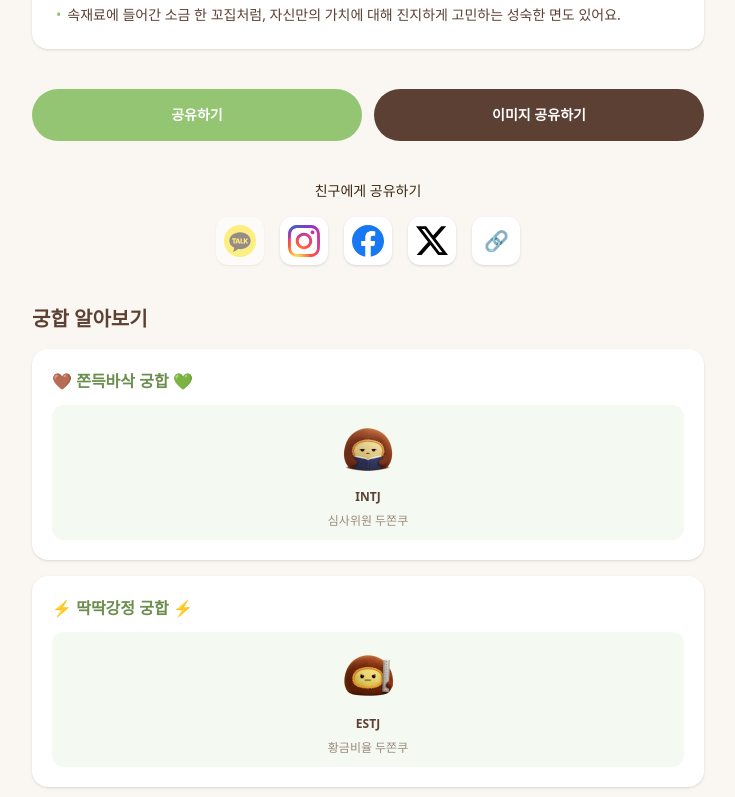
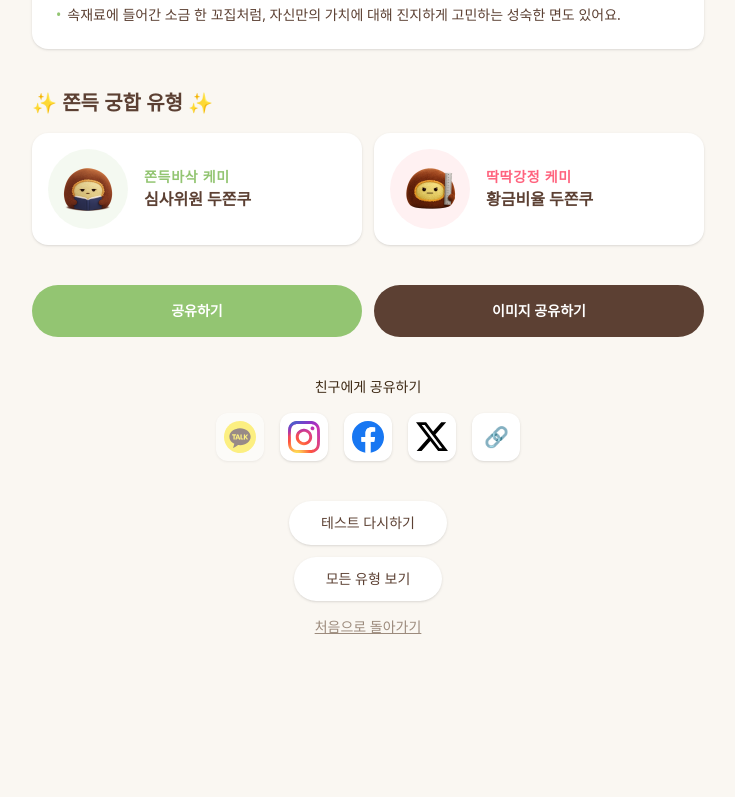
Before and after one commit to o5sy/dubai-recipe-test, a Next.js app: page /result/enfp in a window 1280 px wide. Shown: the part 863-1660 px from the top of the page, without its empty margins (272-1007 px from the left). After the commit the page ends 1580 px from the top, so only its background shows below. Built offline with nearby package versions, Linux system fonts and the light colour scheme; no server answers.

Commit message:
design: 궁합 섹션 디자인 수정

```diff
--- a/src/app/result/[type]/page.tsx
+++ b/src/app/result/[type]/page.tsx
@@ -41,6 +41,9 @@ export default async function ResultPage({ params }: ResultPageProps) {
           description={result.description}
         />
 
+        {/* 궁합 섹션 */}
+        <CompatibilitySection currentType={result.type} />
+
         {/* 공유 섹션 */}
         <ShareSection
           resultCardProps={{
@@ -50,9 +53,6 @@ export default async function ResultPage({ params }: ResultPageProps) {
             description: result.description,
           }}
         />
-
-        {/* 궁합 섹션 */}
-        <CompatibilitySection currentType={result.type} />
 
         {/* 하단 버튼 */}
         <div className="mb-4 flex w-full flex-col items-center gap-3">
--- a/src/components/result/CompatibilitySection.tsx
+++ b/src/components/result/CompatibilitySection.tsx
@@ -21,68 +21,63 @@ export default function CompatibilitySection({
     .map((type) => results[type])
     .filter(Boolean);
 
+  const good = goodTypes[0];
+  const bad = badTypes[0];
+
+  if (!good || !bad) return null;
+
   return (
     <div className="mb-10 w-full">
-      <h2 className="text-chocolate mb-4 text-xl font-bold">궁합 알아보기</h2>
+      <h2 className="text-chocolate mb-4 text-xl font-bold">
+        ✨ 쫀득 궁합 유형 ✨
+      </h2>
 
-      <div className="space-y-4">
-        <div className="rounded-2xl bg-white p-5 shadow-sm">
-          <h3 className="text-pistachio-dark mb-3 text-base font-semibold">
-            🤎 쫀득바삭 궁합 💚
-          </h3>
       <div className="flex gap-3">
-            {goodTypes.map((result) => (
         <Link
-                key={result.type}
-                href={`/result/${result.type.toLowerCase()}`}
-                className="bg-pistachio/10 hover:bg-pistachio/20 flex flex-1 flex-col items-center gap-2 rounded-xl p-3 transition-colors"
+          href={`/result/${good.type.toLowerCase()}`}
+          className="flex flex-1 flex-row items-center gap-4 rounded-2xl bg-white p-4 shadow-sm transition-all hover:shadow-md"
         >
+          <div className="bg-pistachio/10 flex h-20 w-20 shrink-0 items-center justify-center rounded-full">
             <Image
-                  src={getCharacterImagePathByMbtiType(result.type)}
-                  alt={result.type}
+              src={getCharacterImagePathByMbtiType(good.type)}
+              alt={good.type}
               width={64}
-                  height={80}
-                  className="rounded-lg object-cover"
+              height={64}
+              className="rounded-full object-cover"
             />
-                <span className="text-chocolate text-xs font-semibold">
-                  {result.type}
+          </div>
+          <div className="flex flex-col">
+            <span className="text-pistachio text-sm font-semibold tracking-wider uppercase">
+              쫀득바삭 케미
             </span>
-                <span className="text-center text-xs leading-tight text-(--color-text-muted)">
-                  {result.name.split(',')[1]?.trim()}
+            <span className="text-chocolate text-md font-semibold">
+              {good.name.split(',')[1]?.trim()}
             </span>
+          </div>
         </Link>
-            ))}
+
+        <Link
+          href={`/result/${bad.type.toLowerCase()}`}
+          className="flex flex-1 flex-row items-center gap-4 rounded-2xl bg-white p-4 shadow-sm transition-all hover:shadow-md"
+        >
+          <div className="flex h-20 w-20 shrink-0 items-center justify-center rounded-full bg-rose-50">
+            <Image
+              src={getCharacterImagePathByMbtiType(bad.type)}
+              alt={bad.type}
+              width={64}
+              height={64}
+              className="rounded-full object-cover"
+            />
           </div>
+          <div className="flex flex-col">
+            <span className="text-sm font-semibold tracking-wider text-rose-400 uppercase">
+              딱딱강정 케미
+            </span>
+            <span className="text-chocolate text-md font-semibold">
+              {bad.name.split(',')[1]?.trim()}
+            </span>
           </div>
-
-        <div className="rounded-2xl bg-white p-5 shadow-sm">
-          <h3 className="text-pistachio-dark mb-3 text-base font-semibold">
-            ⚡️ 딱딱강정 궁합 ⚡️
-          </h3>
-          <div className="flex gap-3">
-            {badTypes.map((result) => (
-              <Link
-                key={result.type}
-                href={`/result/${result.type.toLowerCase()}`}
-                className="bg-pistachio/10 hover:bg-pistachio/20 flex flex-1 flex-col items-center gap-2 rounded-xl p-3 transition-colors"
-              >
-                <Image
-                  src={getCharacterImagePathByMbtiType(result.type)}
-                  alt={result.type}
-                  width={64}
-                  height={80}
-                  className="rounded-lg object-cover"
-                />
-                <span className="text-chocolate text-xs font-semibold">
-                  {result.type}
-                </span>
-                <span className="text-center text-xs leading-tight text-(--color-text-muted)">
-                  {result.name.split(',')[1]?.trim()}
-                </span>
         </Link>
-            ))}
-          </div>
-        </div>
       </div>
     </div>
   );
```
Lines whose indentation alone changed are shown as unchanged.
